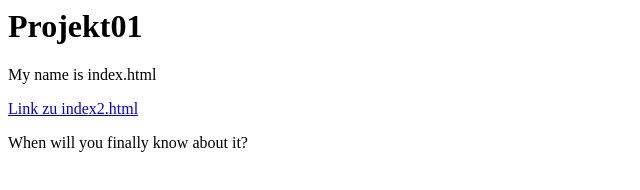
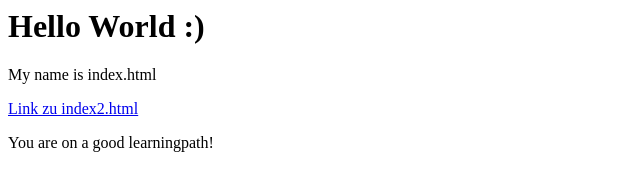
Before and after one commit to desireeaimee/hello-world, a plain HTML site: page index.html in a window 1280 px wide. Shown: the whole page, without its empty margins (0-640 px from the left). Drawn offline with Linux system fonts and the light colour scheme.

Commit message:
Update index.html

```diff
--- a/index.html
+++ b/index.html
@@ -1,4 +1,4 @@
-<h1>Projekt01</h1>
+<h1>Hello World :)</h1>
 <p>My name is index.html</p>
 <p><a href="index2.html">Link zu index2.html</a></p>
-<p>When will you finally know about it?</p>
+<p>You are on a good learningpath!</p>
```
